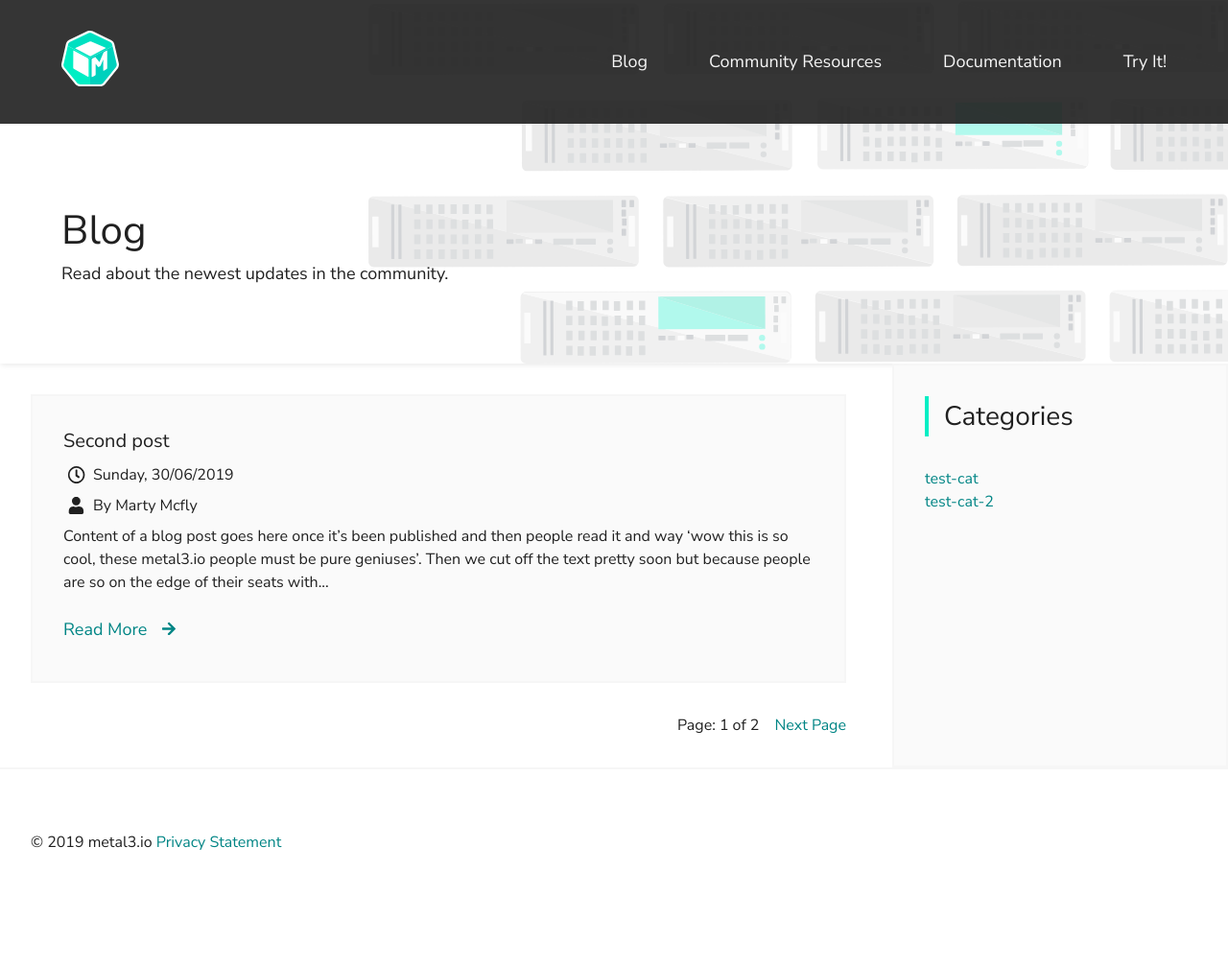
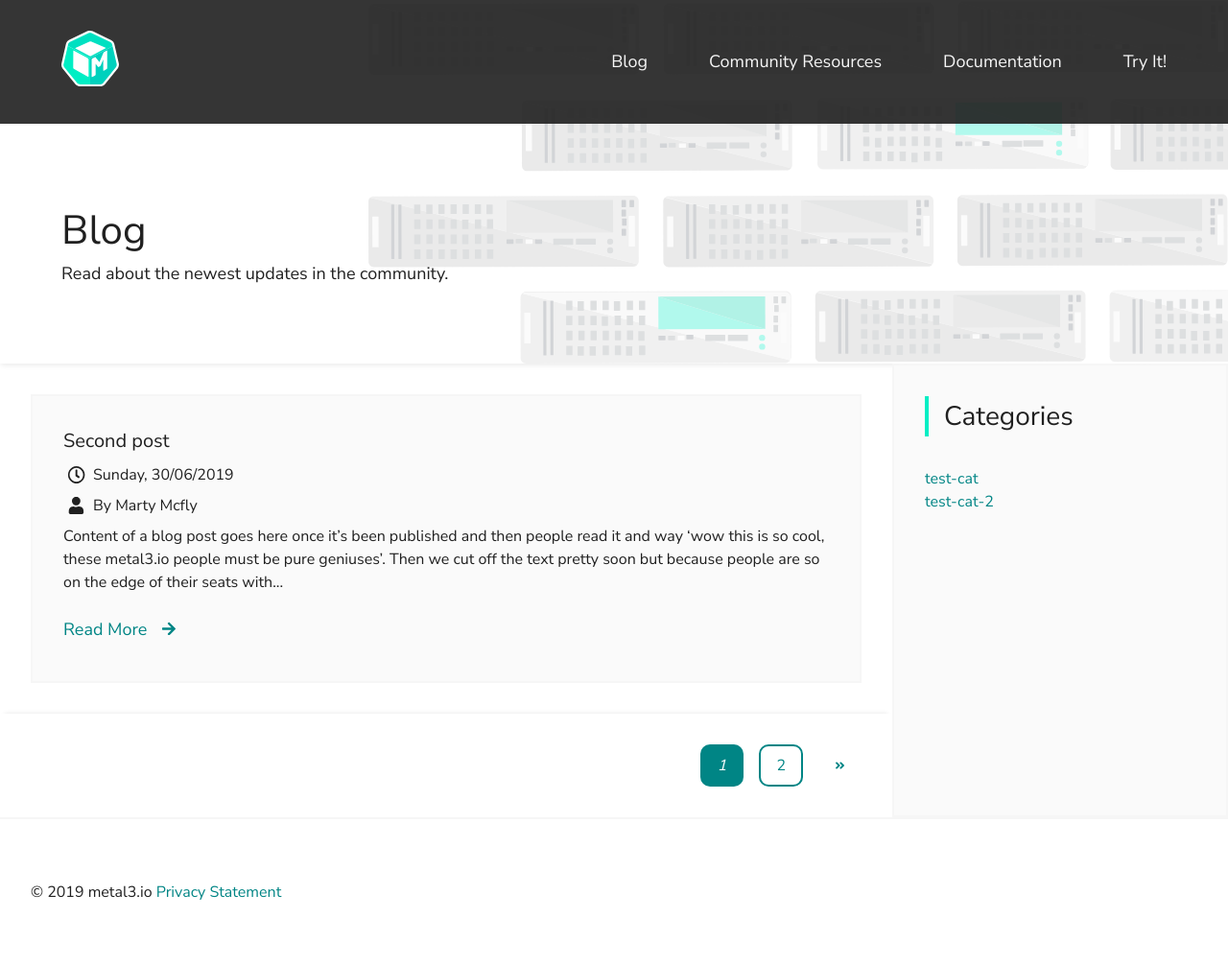
Before and after one commit to matthewcarleton/ovirt-site, a Jekyll site: the page built from blog/index.html, in a window 1280 px wide. Shown: the whole page at 96% size. Built offline with Jekyll 4.4.1, drawn with Linux system fonts in a browser that asks for light colours; the list of posts is cut into pages by our own code; before the commit the page ends 954 px from its top, so only the background shows below that.

Commit message:
update pagination

```diff
--- a/_sass/_global.scss
+++ b/_sass/_global.scss
@@ -153,13 +153,42 @@ code {
 .mk-pagination {
     display: flex;
     justify-content: flex-end;
-    margin: var(--mk--spacer--md);
-    &__link {
-        &--prev {
-            margin-right:var(--mk--spacer--sm);
-        }
-        &--next {
-            margin-left:var(--mk--spacer--sm);
+    align-items: center;
+    padding: var(--mk--spacer--md);
+
+    box-shadow: var(--mk--BoxShadow--top);
+    &__page, &__num {
+        padding: var(--mk--spacer--xs) var(--mk--spacer--sm);
+        &:not(:first-child){
+            margin-left: var(--mk--spacer--sm);
         }
     }
+    &__page {
+        border:var(--mk--BorderWidth--sm) solid transparent;
+        border-radius: var(--mk--BorderRadius--md);
+        width: 45px;
+        height: 44px;
+        display: inline-flex;
+       svg {
+        width: 14px;
+        path {
+           fill :var(--mk--color-brand--400);
+        }
+       }
+        &:hover {
+        border: var(--mk--BorderWidth--sm) solid var(--mk--BorderColor--200);
+       }
+
+    }
+    &__num {
+        border: var(--mk--BorderWidth--sm) solid var(--mk--BorderColor--200);
+        border-radius: var(--mk--BorderRadius--md);
+        &--current, &:hover {
+            background: var(--mk--BackgroundColor--175);
+            color: var(--mk--color-white--100);
+            text-decoration: none;
+        }
+
+    }
+
 }
--- a/_sass/_subpage.scss
+++ b/_sass/_subpage.scss
@@ -12,7 +12,6 @@
 .mk-blog {
     @media (min-width: $mk--breakpoint--md) {
         grid-template-columns: 3fr 1fr;
-        grid-gap: var(--mk--spacer--sm);
         display: grid;
         grid-template-areas: "posts categories"
 
--- a/_sass/_variables.scss
+++ b/_sass/_variables.scss
@@ -37,6 +37,7 @@
   --mk--BorderWidth--md: 3px;
   --mk--BorderWidth--lg: 4px;
   --mk--BorderRadius--sm: 3px;
+  --mk--BorderRadius--md: 10px;
   --mk--BorderRadius--lg: 30rem;
   --mk--BorderColor--100: var(--mk--color-brand--100); //#01EEC4
   --mk--BorderColor--150: var(--mk--color-brand--300); //#00A9A9
@@ -47,6 +48,7 @@
   //background colors
   --mk--BackgroundColor--100: var(--mk--color-brand--100); //#01EEC4
   --mk--BackgroundColor--150: var(--mk--color-brand--200); //#00A9A9
+  --mk--BackgroundColor--175: var(--mk--color-brand--400); //#008585
   --mk--BackgroundColor--200: var(--mk--color-white--100); //#FFF
   --mk--BackgroundColor--250: var(--mk--color-white--150); //#FAFAFA
   --mk--BackgroundColor--300: var(--mk--color-white--200); //#F6F6F6
@@ -74,6 +76,7 @@
 
   //shadows
   --mk--BoxShadow--sm: 1px 1px 6px rgba(0,0,0,0.1);
+  --mk--BoxShadow--top:0 -5px 5px -5px rgba(0,0,0,0.1);
 }
   //media queries (no custom properties as MQs :(
     $mk--breakpoint--xs: 0;
--- a/blog/index.html
+++ b/blog/index.html
@@ -24,20 +24,37 @@ title: Blog
         </article>
         {% endfor %}
         <nav class="mk-pagination">
+          {% if paginator.total_pages > 1 %}
             {% if paginator.previous_page %}
-                          <a class="mk-pagination__link mk-pagination__link--prev" href="{{ paginator.previous_page_path }}" class="previous">
-                            Previous Page
-                          </a>
+              <a class="mk-pagination__page mk-pagination__page--prev" href="{{ paginator.previous_page_path | relative_url }}" aria-label="previous page">
+                  <?xml version="1.0" encoding="UTF-8"?>
+                  <svg enable-background="new 0 0 398.7 320.1" version="1.1" viewBox="0 0 398.7 320.1" xml:space="preserve" xmlns="http://www.w3.org/2000/svg">
+                  <path d="m199 143.1l136-136c9.4-9.4 24.6-9.4 33.9 0l22.6 22.6c9.4 9.4 9.4 24.6 0 33.9l-96.3 96.5 96.4 96.4c9.4 9.4 9.4 24.6 0 33.9l-22.6 22.6c-9.4 9.4-24.6 9.4-33.9 0l-136-136c-9.5-9.3-9.5-24.6-0.1-33.9zm-192 34l136 136c9.4 9.4 24.6 9.4 33.9 0l22.6-22.6c9.4-9.4 9.4-24.6 0-33.9l-96.3-96.5 96.4-96.4c9.4-9.4 9.4-24.6 0-33.9l-22.6-22.7c-9.4-9.4-24.6-9.4-33.9 0l-136 136c-9.5 9.3-9.5 24.6-0.1 34z"/>
+                  </svg>
 
-                        {% endif %}
-                        <span class="page_number ">
-                          Page: {{ paginator.page }} of {{ paginator.total_pages }}
-                        </span>
-                        {% if paginator.next_page %}
-                          <a class="mk-pagination__link mk-pagination__link--next" href="{{ paginator.next_page_path }}" class="next">Next Page</a>
+              </a>
+            {% endif %}
 
-                        {% endif %}
-                      </nav>
+            {% for page in (1..paginator.total_pages) %}
+              {% if page == paginator.page %}
+                <em class="mk-pagination__num mk-pagination__num--current" aria-label="current page">{{ page }}</em>
+              {% elsif page == 1 %}
+                <a class="mk-pagination__num" href="{{ paginator.previous_page_path | relative_url }}">{{ page }}</a>
+              {% else %}
+                <a class="mk-pagination__num" href="{{ site.paginate_path | relative_url | replace: ':num', page }}" aria-label="page {{ page }}">{{ page }}</a>
+              {% endif %}
+            {% endfor %}
+
+            {% if paginator.next_page %}
+              <a class="mk-pagination__page mk-pagination__page--next" href="{{ paginator.next_page_path | relative_url }}" aria-label="next page">
+                <?xml version="1.0" encoding="UTF-8"?>
+                <svg enable-background="new 0 0 398.6 320.1" version="1.1" viewBox="0 0 398.6 320.1" xml:space="preserve" xmlns="http://www.w3.org/2000/svg">
+                <path d="m199.6 177.1l-136 136c-9.4 9.4-24.6 9.4-33.9 0l-22.6-22.7c-9.4-9.4-9.4-24.6 0-33.9l96.4-96.4-96.5-96.3c-9.4-9.4-9.4-24.6 0-33.9l22.6-22.8c9.4-9.4 24.6-9.4 33.9 0l136 136c9.4 9.3 9.4 24.6 0.1 34zm191.9-34l-136-136c-9.4-9.4-24.6-9.4-33.9 0l-22.6 22.5c-9.4 9.4-9.4 24.6 0 33.9l96.4 96.4-96.4 96.4c-9.4 9.4-9.4 24.6 0 33.9l22.6 22.6c9.4 9.4 24.6 9.4 33.9 0l136-136c9.4-9.2 9.4-24.4 0-33.7z"/>
+                </svg>
+                </a>
+            {% endif %}
+          {% endif %}
+        </nav>
     </section>
     {% include blog-aside.html %}
 </main>
```
